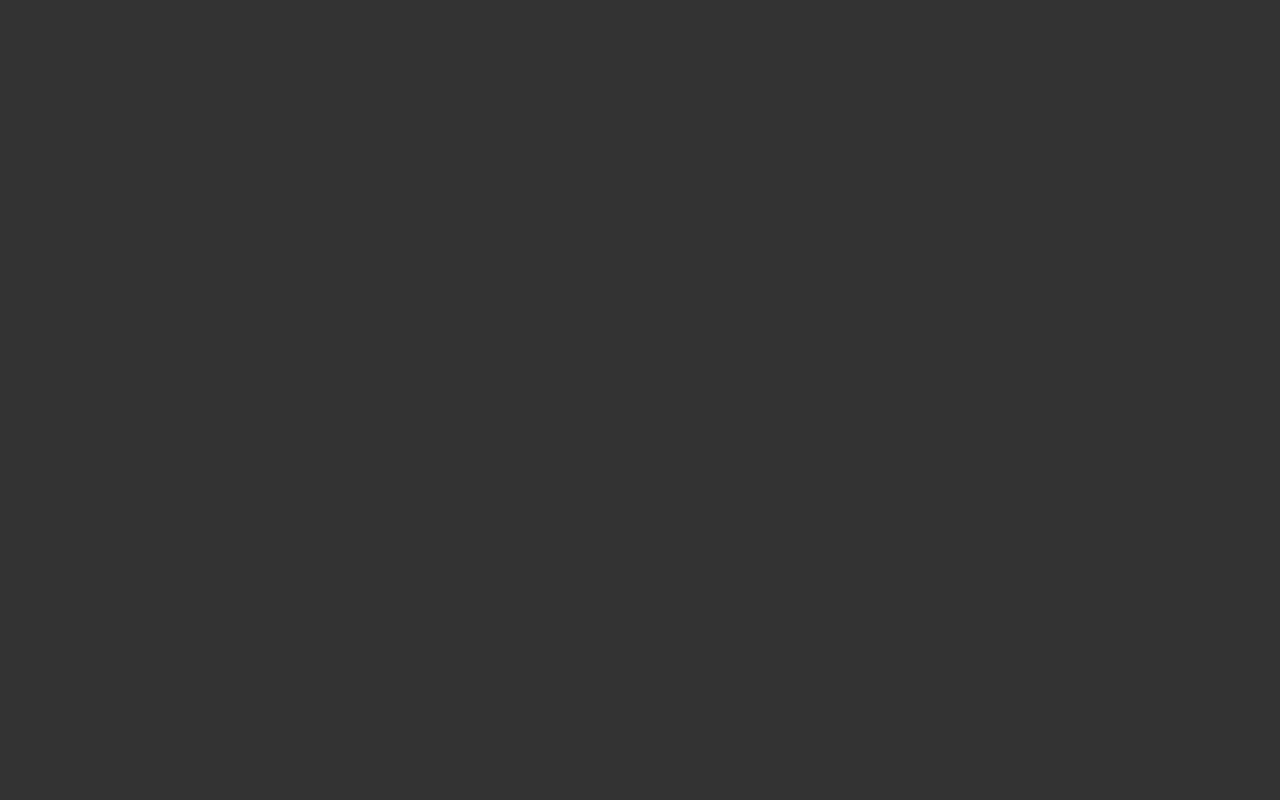
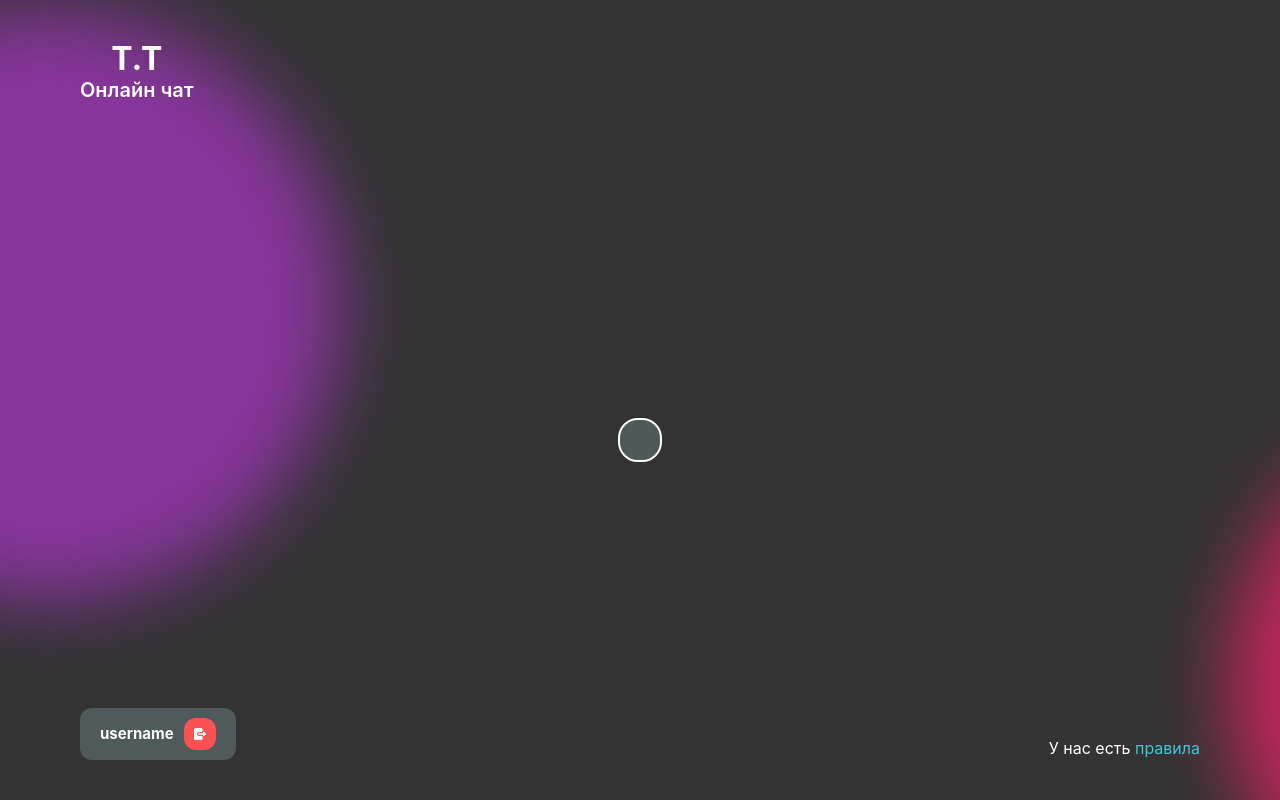
Before and after one commit to pisya-popa-team/online-chat-frontend, an Angular app: page / in a window 1280 px wide. Built offline with nearby package versions, Linux system fonts and the light colour scheme.

Commit message:
feat: создал базовый layout

```diff
--- a/src/app/app.component.ts
+++ b/src/app/app.component.ts
@@ -1,11 +1,12 @@
 import { Component } from '@angular/core';
 import { RouterOutlet } from '@angular/router';
 import { RegComponent } from './pages/reg/reg.component';
+import { BasicComponent } from './shared/layout/basic/basic.component';
 
 @Component({
   selector: 'app-root',
   standalone: true,
-  imports: [RouterOutlet, RegComponent],
+  imports: [RouterOutlet, RegComponent, BasicComponent],
   templateUrl: './app.component.html',
   styleUrl: './app.component.css',
 })
--- a/src/app/app.routes.ts
+++ b/src/app/app.routes.ts
@@ -2,9 +2,11 @@ import { Routes } from '@angular/router';
 import { RegComponent } from './pages/reg/reg.component';
 import { AuthComponent } from './pages/auth/auth.component';
 import { RecoveryComponent } from './pages/recovery/recovery.component';
+import { BasicComponent } from './shared/layout/basic/basic.component';
 
 export const routes: Routes = [
   { path: 'reg', component: RegComponent },
   { path: 'auth', component: AuthComponent },
   { path: 'recovery', component: RecoveryComponent },
+  { path: '', component: BasicComponent },
 ];
--- /dev/null
+++ b/src/app/shared/layout/basic/basic.component.html
@@ -0,0 +1,26 @@
+<div class="w-screen h-screen bg-main bg-cover">
+  <div class="absolute top-10 left-[80px] flex flex-col items-center text-center">
+    <h2 class="text-32-38 font-bold">T.T</h2>
+    <h3 class="text-20-24 font-semibold">Онлайн чат</h3>
+  </div>
+  <button
+    class="absolute bottom-10 left-[80px] text-left bg-glass rounded-xl px-5 py-2.5 text-15-18 font-bold flex items-center gap-2.5">
+    username
+    <img alt="" class="w-8 h-8" src="/icons/logout.svg"/>
+  </button>
+  <div class="absolute bottom-10 right-[80px]">
+    <p>У нас есть <a href="#">правила</a></p>
+  </div>
+  <div class="fixed top-1/2 left-1/2 -translate-x-1/2 -translate-y-1/2">
+    <section class="pb-20 text-center">
+      <h1 class="text-32-38 font-extrabold">{{ title }}</h1>
+      <a *ngIf="link.length > 0" href="{{link}}">{{ link_name }}</a>
+    </section>
+    <p *ngIf="description.length > 0" class="text-text-muted text-14-17 pb-2 justify-self-end">{{ description }}</p>
+    <div
+      class="relative bg-glass backdrop-blur-10 rounded-20 p-5 gap-4 border-2">
+      <ng-content></ng-content>
+    </div>
+  </div>
+
+</div>
--- a/tailwind.config.js
+++ b/tailwind.config.js
@@ -29,7 +29,10 @@ module.exports = {
         sans: ["Inter", "sans-serif"],
       },
       fontSize: {
+        "14-17": ["14px", "17px"],
         "15-18": ["15px", "18px"],
+        "32-38": ["32px", "38px"],
+        "20-24": ["20px", "24px"],
       },
       maxWidth: {
         form: "480px",
@@ -37,6 +40,9 @@ module.exports = {
       borderRadius: {
         20: "20px",
       },
+      backdropBlur: {
+        10: "10px",
+      },
     },
   },
   plugins: [],
```
Also changed, not shown: src/app/shared/layout/basic/basic.component.ts (added, +16 -0 lines), public/icons/logout.svg (added), src/app/shared/layout/basic/basic.component.css (added).
